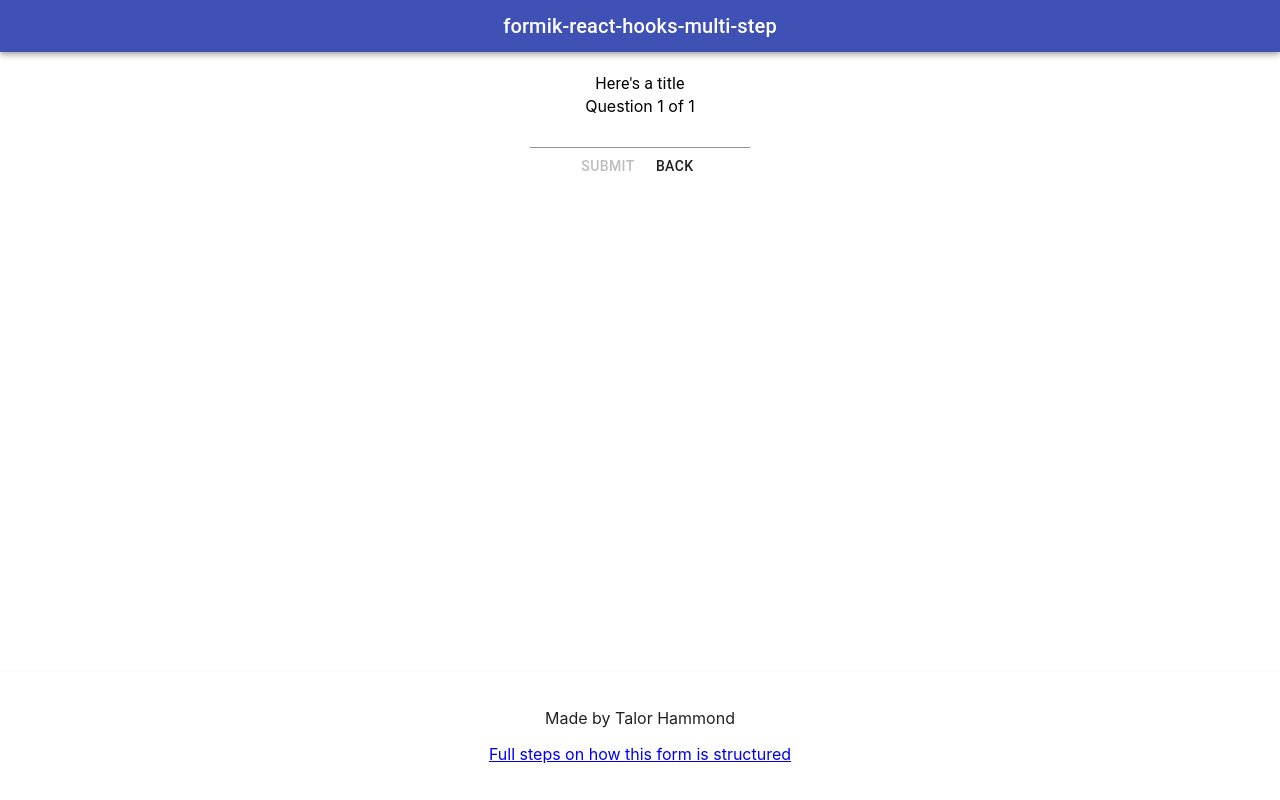
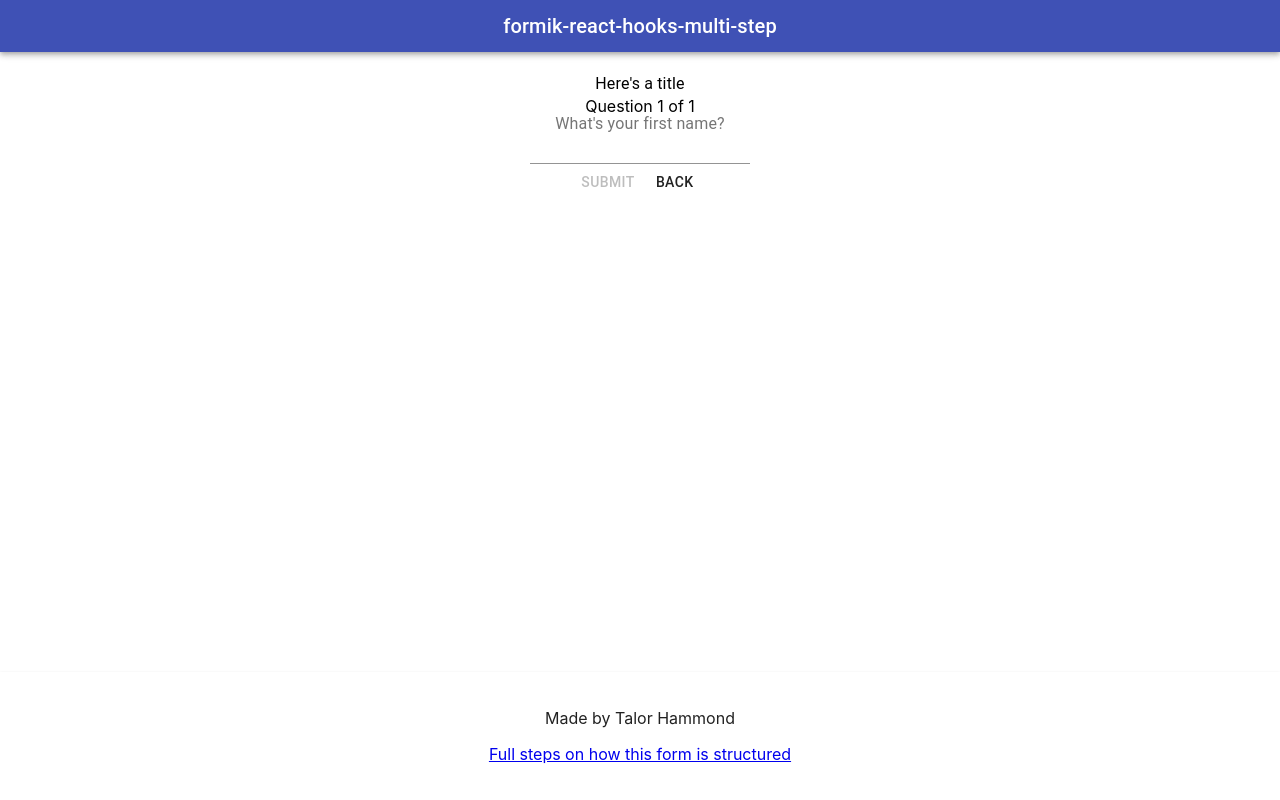
Before and after one commit to talor-hammond/formik-react-hooks-multi-step-form, a React (Create React App) app: page / in a window 1280 px wide. Built offline with nearby package versions, Linux system fonts and the light colour scheme.

Commit message:
finish initial FirstNameStep

```diff
--- a/src/pages/questionnaire/steps/firstNameStep/FirstNameStep.tsx
+++ b/src/pages/questionnaire/steps/firstNameStep/FirstNameStep.tsx
@@ -1,6 +1,6 @@
 import React from "react";
 // Components
-import { Input } from "@material-ui/core";
+import { Input, InputLabel } from "@material-ui/core";
 // Types
 import { FormikProps, FormikValues } from "formik";
 // Util
@@ -14,6 +14,7 @@ type FirstNameProps = {
 const FirstName = ({ form, name }: FirstNameProps) => {
   return (
     <>
+      <InputLabel>What's your first name?</InputLabel>
       <Input {...getInputProps(name, form)} />
     </>
   );
```
